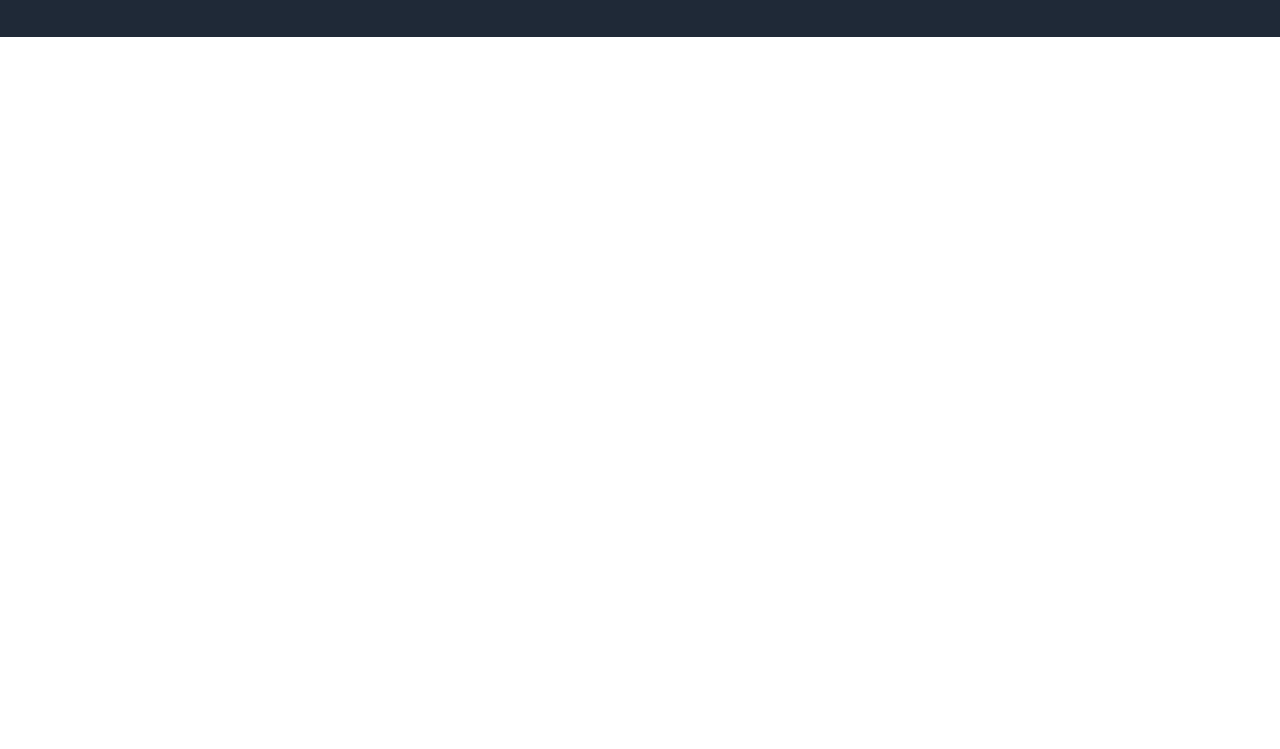
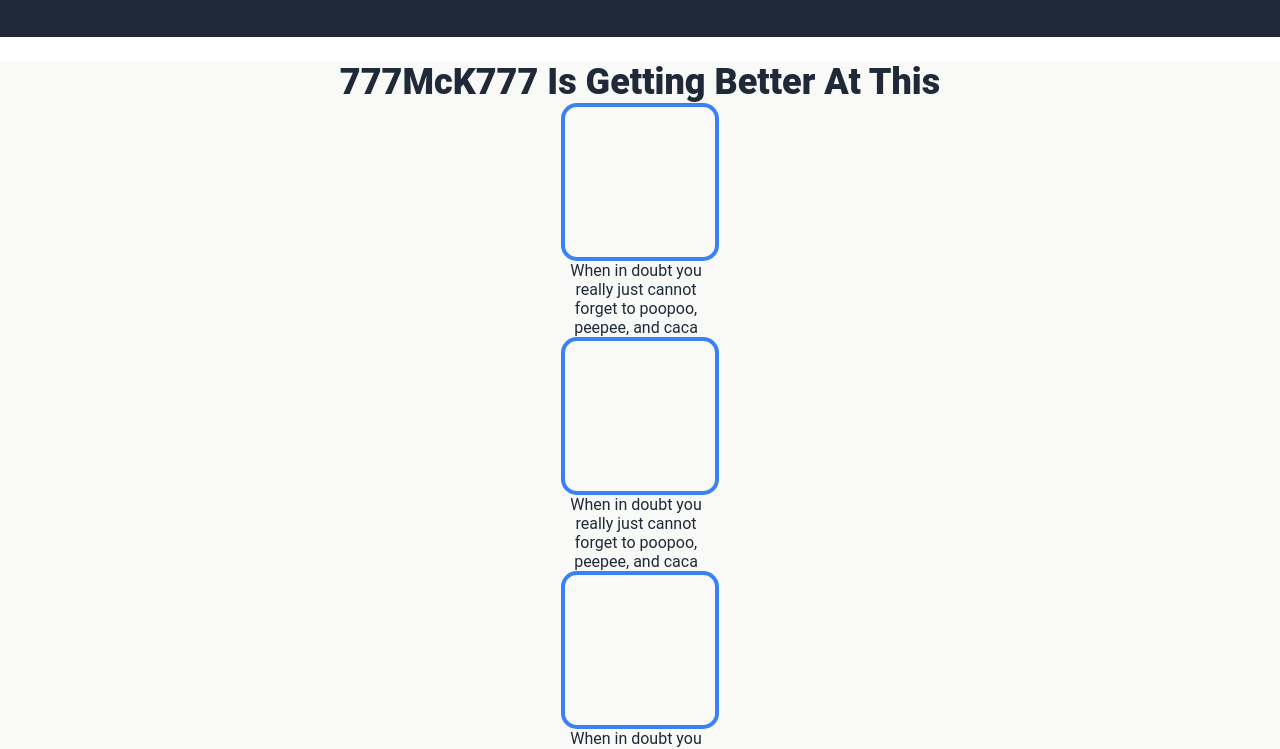
Before and after one commit to 777McK777/odin-landing-page, a plain HTML site: page index.html in a window 1280 px wide. Shown: the part 673-1422 px from the top of the page. Before the commit the page ends 800 px from the top, so only its background shows below. Drawn offline with Linux system fonts and the light colour scheme.

Commit message:
Start adding the center content added the center content to the document. No idea why everyone is looking at me wird right now lol.

```diff
--- a/css/styles.css
+++ b/css/styles.css
@@ -2,15 +2,17 @@
     font-family: "Roboto", Arial, sans-serif;
     padding: 0px;
     margin: 0px;
+    color: #F9FAF8;
 }
 
 .header,
 .banner,
+.center,
 .footer
 {
     background-color: #1f2937;
     padding-left: 160px;
-    padding-right: 80px;
+    padding-right: 160px;
 
 }
 
@@ -48,6 +50,11 @@
 .banner_text {
     flex: 1 1 auto;
     flex-direction: column;
+    justify-content: center;
+}
+
+.banner_text button {
+    background-color: green;
 }
 
 .banner_header {
@@ -66,3 +73,49 @@
     padding: 40px;
     margin-left: 40px;
 }
+
+.center {
+    display: flex;
+    flex-direction: column;
+    justify-content: center;
+    align-items: center;
+    background-color: #F9FAF8;
+    margin-top: 24px;
+}
+
+.center_header {
+    flex: 1 1 auto;
+    text-align: center;
+    font-size: 36px;
+    color: #1f2937;
+    font-weight: 900;
+}
+
+.center_content {
+    flex: 1 1 auto;
+    justify-content: space-around;
+    align-items: center;
+}
+
+.content {
+    flex: 1 1 auto;
+    flex-direction: row;
+}
+
+.content_image {
+    flex: 0 1 0;
+    border: solid;
+    border-width: 4px;
+    border-color: #3882f6;
+    border-radius: 10%;
+    width: 150px;
+    height: 150px;
+}
+
+.content_text {
+    flex: 0 1 0;
+    text-align: center;
+    color: #1f2937;
+    text-wrap: wrap;
+    width: 150px;
+}
--- a/index.html
+++ b/index.html
@@ -18,14 +18,36 @@
                 <div class = "banner_text">
                     <div class = "banner_header"> Dang 777McK777! Sweet Site!</div>
                     <div class = "banner_body"> Don't look now but this banner is pretty sick. I mean honestly, can you believe
-                                            how dope this banner actually is? You should really
-                                            give some props on the GitHub (hint: press the button below to find it')'</div>
+                                                how dope this banner actually is? You should really
+                                                give some props on the GitHub (hint: press the button below to find it')'</div>
+                    <button>GitHub</button>
                 </div>
-                        <div class = "banner_image">
+                <div class = "banner_image">
                             <a href = "https://www.youtube.com/watch?v=dQw4w9WgXcQ" rel = "noopener noreferrer">
                             <img src = "./images/pexels-william-woods-1466584-2864509.jpg" alt = "suit with a lapel pin of an enamel M"
                              style = "max-width: 100vh; max-height: 100vh;"> </a>
-                        </div>
+                </div>
+            </div>
+       </div>
+       <div class = "center">
+            <div class = "center_header"> 777McK777 Is Getting Better At This </div>
+            <div class = "center_content">
+                <div class = "content">
+                    <div class = "content_image"> </div>
+                    <div class = "content_text"> When in doubt you really just cannot forget to poopoo, peepee, and caca</div>
+                </div>
+                <div class = "content">
+                    <div class = "content_image"> </div>
+                    <div class = "content_text"> When in doubt you really just cannot forget to poopoo, peepee, and caca</div>
+                </div>
+                <div class = "content">
+                    <div class = "content_image"> </div>
+                    <div class = "content_text"> When in doubt you really just cannot forget to poopoo, peepee, and caca</div>
+                </div>
+                <div class = "content">
+                    <div class = "content_image"> </div>
+                    <div class = "content_text"> When in doubt you really just cannot forget to poopoo, peepee, and caca</div>
+                </div>
             </div>
        </div>
     </head>
```
Also changed, not shown: 1 other file.
